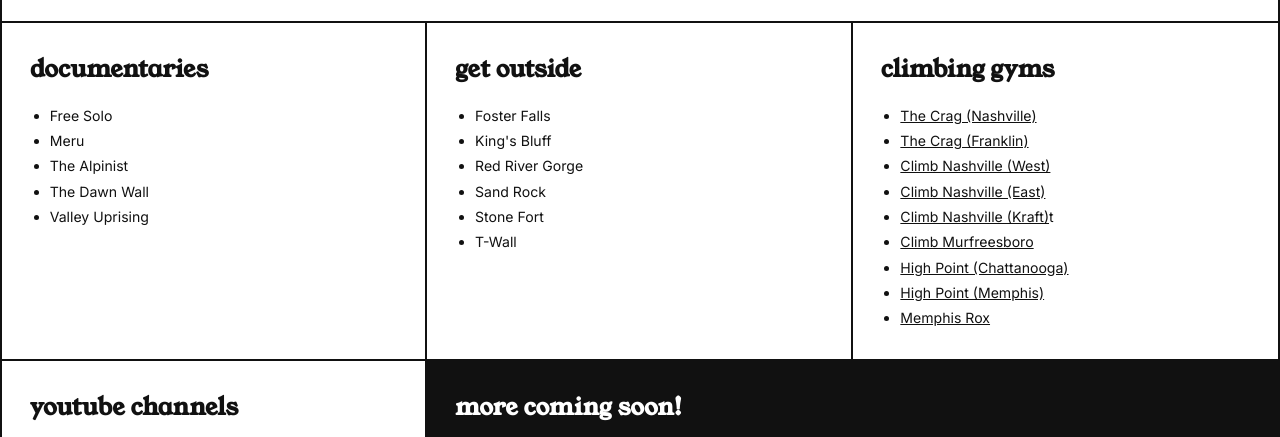
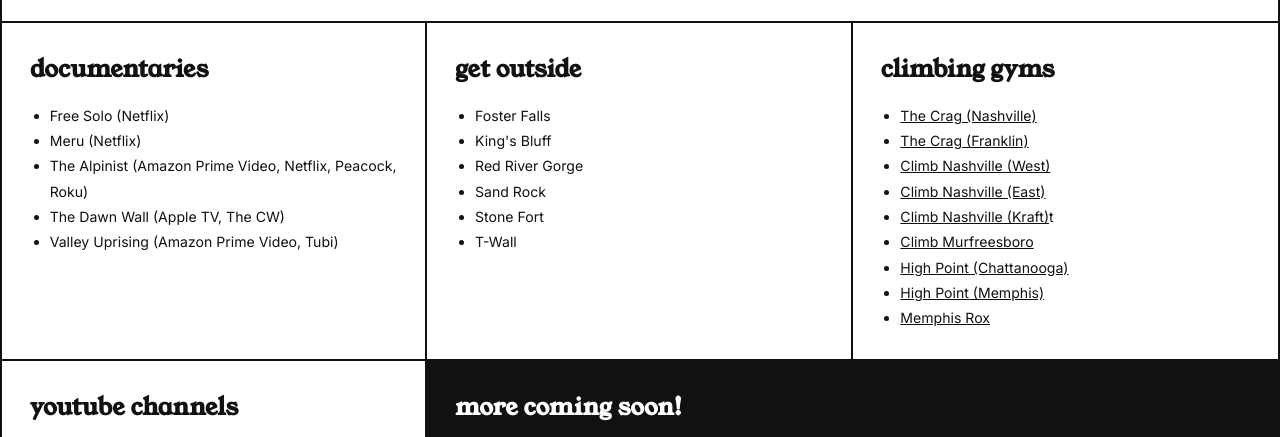
Before and after one commit to nimphorada/thenashvillecrux.com, a plain HTML site: page resources.html in a window 1280 px wide. Shown: the part 359-796 px from the top of the page. Drawn offline with Linux system fonts and the light colour scheme; files whose address does not match are found by name.

Commit message:
Update resources.html

```diff
--- a/resources.html
+++ b/resources.html
@@ -52,11 +52,11 @@
       <div class="resource-card">
         <h3 class="resource-heading">documentaries</h3>
         <ul>
-          <li>Free Solo</a></li>
-          <li>Meru</li>
-          <li>The Alpinist</li>
-          <li>The Dawn Wall</li>
-          <li>Valley Uprising</li>
+          <li>Free Solo (Netflix)</a></li>
+          <li>Meru (Netflix)</li>
+          <li>The Alpinist (Amazon Prime Video, Netflix, Peacock, Roku)</li>
+          <li>The Dawn Wall (Apple TV, The CW)</li>
+          <li>Valley Uprising (Amazon Prime Video, Tubi)</li>
         </ul>
       </div>
 
```
